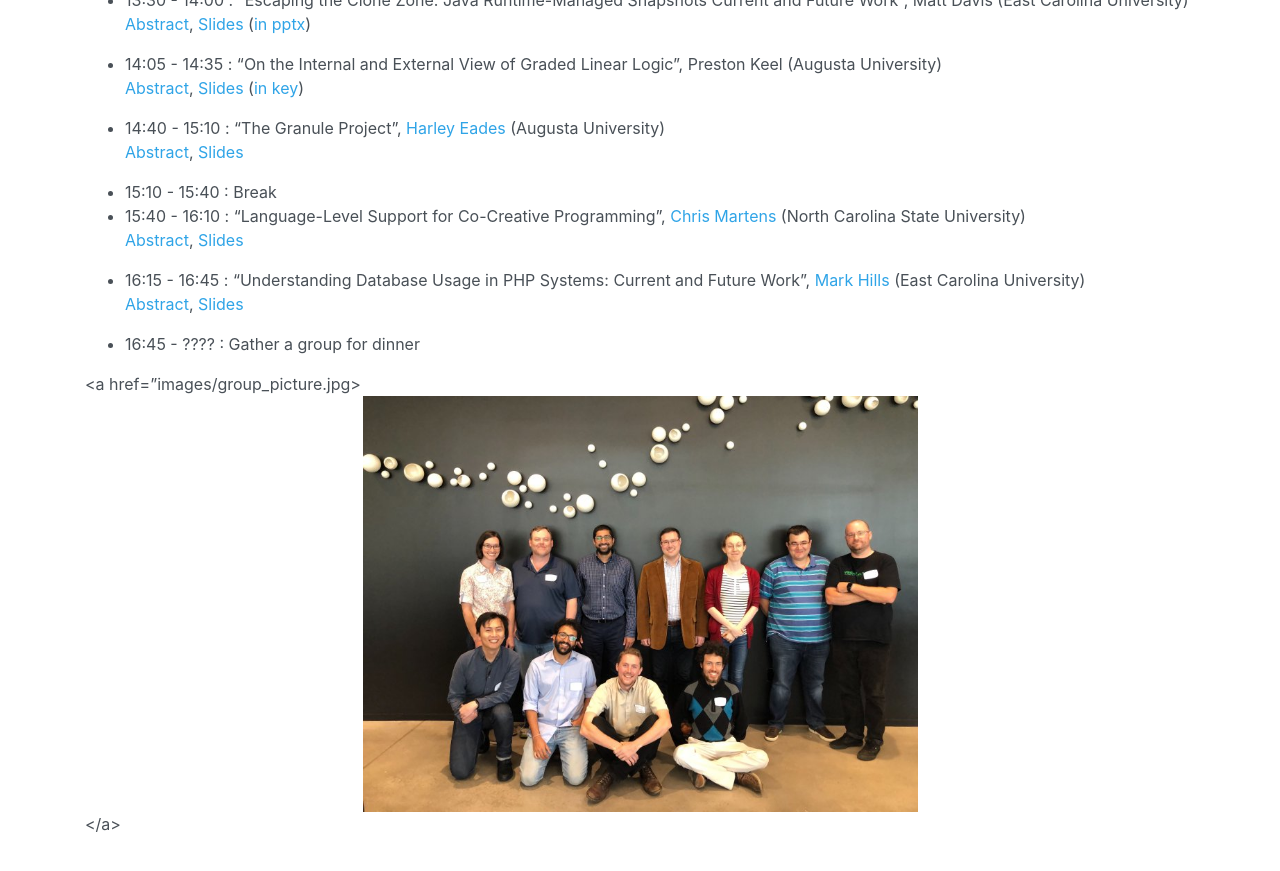
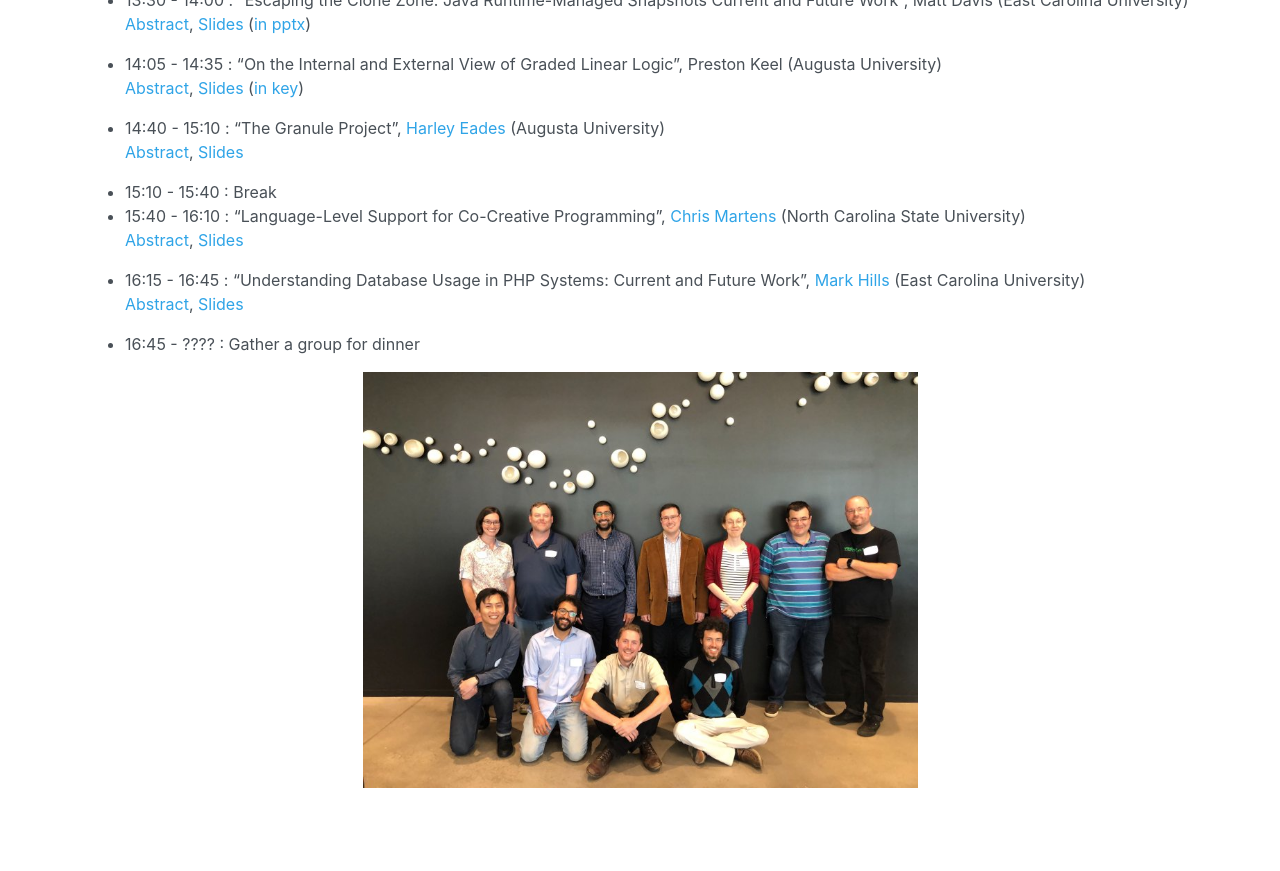
Before and after one commit to the-au-forml-lab/SERPL2019, a Jekyll site: the page built from programme.md, in a window 1280 px wide and 900 px high, scrolled down 959 px. Shown: the top 871 px of the window. Built offline with Jekyll 4.4.1, drawn with Linux system fonts in a browser that asks for light colours.

Commit message:
Fix link

```diff
--- a/programme.md
+++ b/programme.md
@@ -43,4 +43,4 @@ SERPL Programme on May 11, 2019:
 
 - 16:45 - ???? : Gather a group for dinner
 
-<a href="images/group_picture.jpg><img style="width:50%; margin:auto; display:block" src="images/group_picture_reduced.jpg"></a>
+<a href="images/group_picture.jpg"><img style="width:50%; margin:auto; display:block" src="images/group_picture_reduced.jpg"></a>
```
